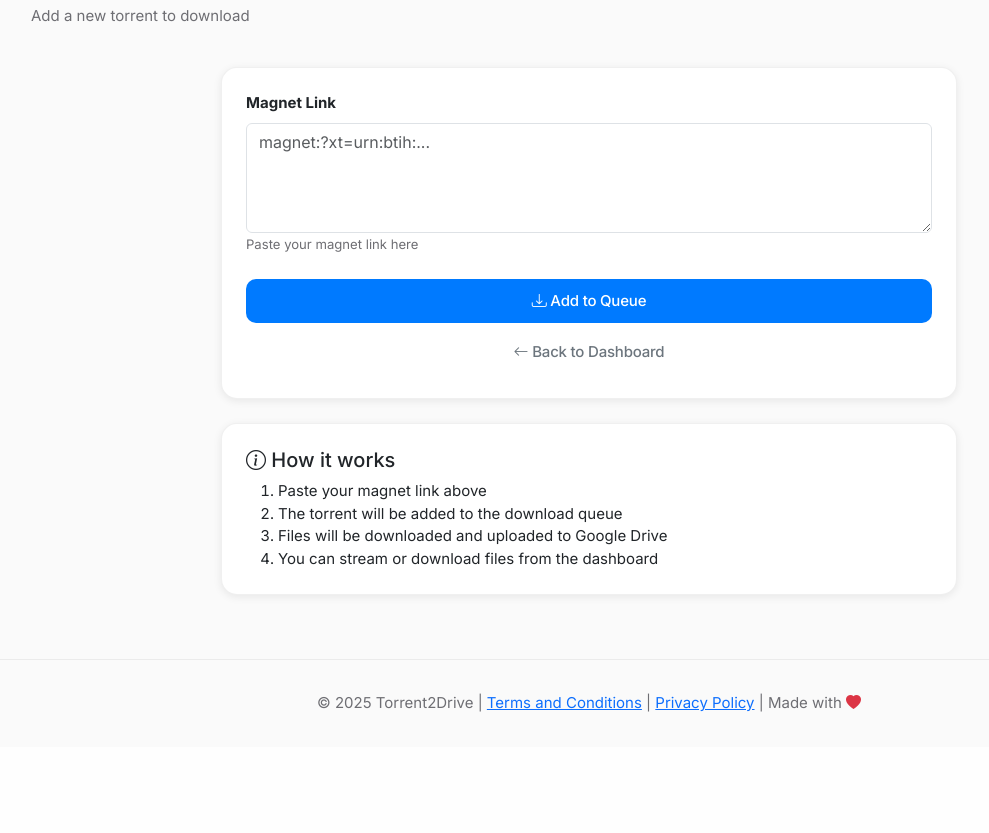
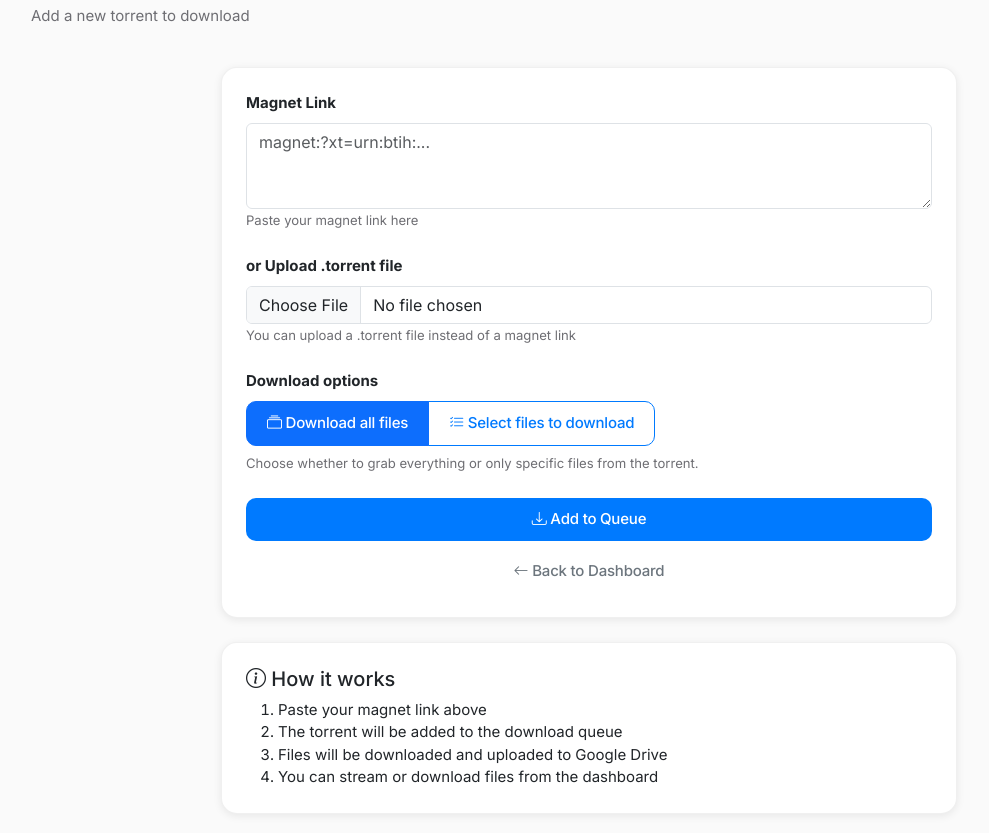
Before and after one commit to Monster-ZeroX/HerokuHosted, a Flask app: page /add-torrent in a window 1280 px wide. Shown: the part 177-1010 px from the top of the page, without its empty margins (51-1040 px from the left). Before the commit the page ends 889 px from the top, so only its background shows below. Run offline with Flask 3, Linux system fonts and the light colour scheme; a user stored in the database is signed in; some libraries are stand-ins or nearby versions.

Commit message:
Support file selection and robust TMDB lookups

```diff
--- a/webapp/app.py
+++ b/webapp/app.py
@@ -4,10 +4,13 @@ Flask web application for Torrent to Google Drive.
 import os
 import re
 import requests
+import asyncio
+from uuid import uuid4
 from pathlib import Path
 from flask import Flask, render_template, request, redirect, url_for, flash, jsonify, session
 from flask_login import LoginManager, login_user, logout_user, login_required, current_user
 from werkzeug.security import generate_password_hash
+from werkzeug.utils import secure_filename
 from datetime import datetime
 
 from webapp.models import db, User, Torrent, TorrentFile, InviteCode, init_db
@@ -207,6 +210,8 @@ def serialize_torrent(torrent: Torrent, include_files: bool = False, include_tmd
         'eta_seconds': torrent.eta_seconds,
         'gdrive_link': torrent.gdrive_link,
         'index_link': torrent.index_link,
+        'selection_mode': torrent.selection_mode,
+        'selected_file_indices': torrent.selected_file_indices,
         'created_at': torrent.created_at.isoformat() if torrent.created_at else None,
         'completed_at': torrent.completed_at.isoformat() if torrent.completed_at else None,
         'total_size': torrent.total_size,
@@ -305,29 +310,117 @@ def dashboard():
 @app.route('/add-torrent', methods=['GET', 'POST'])
 @login_required
 def add_torrent():
-    """Add new torrent."""
+    """Add new torrent with optional file selection."""
+
+    magnet_link = (request.values.get('magnet_link') or '').strip()
+    selection_mode = request.values.get('selection_mode', 'all')
+    uploaded_file_path = request.values.get('uploaded_file_path', '')
+    torrent_files = []
+    torrent_name = None
+    total_size = None
+
     if request.method == 'POST':
-        magnet_link = request.form.get('magnet_link')
+        step = request.form.get('step', 'input')
+        selection_mode = request.form.get('selection_mode', selection_mode)
+        magnet_link = (request.form.get('magnet_link') or magnet_link).strip()
+        uploaded_file_path = request.form.get('uploaded_file_path', uploaded_file_path)
 
-        if not magnet_link or not magnet_link.startswith('magnet:'):
-            flash('Invalid magnet link', 'danger')
-            return render_template('add_torrent.html')
+        torrent_file = request.files.get('torrent_file')
+        source_path = None
+
+        # Persist uploaded torrent files for later processing
+        if torrent_file and torrent_file.filename:
+            upload_dir = Path(settings.DOWNLOAD_DIR) / 'uploads'
+            upload_dir.mkdir(parents=True, exist_ok=True)
+            filename = secure_filename(torrent_file.filename) or f'{uuid4().hex}.torrent'
+            saved_path = upload_dir / f"{uuid4().hex}_{filename}"
+            torrent_file.save(saved_path)
+            source_path = str(saved_path)
+            uploaded_file_path = source_path
+        elif uploaded_file_path:
+            source_path = uploaded_file_path
+        else:
+            source_path = magnet_link
+
+        if not source_path:
+            flash('Please provide a magnet link or .torrent file', 'danger')
+            return render_template(
+                'add_torrent.html',
+                selection_mode=selection_mode,
+                magnet_link=magnet_link,
+                uploaded_file_path=uploaded_file_path
+            )
+
+        if not source_path.startswith('magnet:') and not Path(source_path).exists():
+            flash('Invalid torrent input. Provide a magnet link or upload a .torrent file.', 'danger')
+            return render_template(
+                'add_torrent.html',
+                selection_mode=selection_mode,
+                magnet_link=magnet_link,
+                uploaded_file_path=uploaded_file_path
+            )
+
+        # Step 1: Allow users to preview and select files
+        if selection_mode == 'select' and step == 'input':
+            try:
+                torrent_client = TorrentClient()
+                torrent_info = asyncio.run(torrent_client.get_torrent_info(source_path))
+                torrent_files = torrent_info.files
+                torrent_name = torrent_info.name
+                total_size = torrent_info.total_size
+
+                return render_template(
+                    'add_torrent.html',
+                    selection_mode=selection_mode,
+                    magnet_link=magnet_link if source_path.startswith('magnet:') else '',
+                    uploaded_file_path=source_path if not source_path.startswith('magnet:') else '',
+                    torrent_files=torrent_files,
+                    torrent_name=torrent_name,
+                    total_size=total_size,
+                    step='confirm'
+                )
+            except Exception as e:
+                flash(f'Error fetching torrent info: {str(e)}', 'danger')
+                return render_template(
+                    'add_torrent.html',
+                    selection_mode=selection_mode,
+                    magnet_link=magnet_link,
+                    uploaded_file_path=uploaded_file_path
+                )
+
+        selected_indices = None
+        if selection_mode == 'select':
+            selected_indices = [int(i) for i in request.form.getlist('selected_files') if i.isdigit()]
+            if not selected_indices:
+                flash('Select at least one file to download', 'danger')
+                try:
+                    torrent_client = TorrentClient()
+                    torrent_info = asyncio.run(torrent_client.get_torrent_info(source_path))
+                    torrent_files = torrent_info.files
+                    torrent_name = torrent_info.name
+                    total_size = torrent_info.total_size
+                except Exception:
+                    torrent_files = []
+                return render_template(
+                    'add_torrent.html',
+                    selection_mode=selection_mode,
+                    magnet_link=magnet_link if source_path.startswith('magnet:') else '',
+                    uploaded_file_path=uploaded_file_path if not source_path.startswith('magnet:') else '',
+                    torrent_files=torrent_files,
+                    torrent_name=torrent_name,
+                    total_size=total_size,
+                    step='confirm'
+                )
 
         try:
-            # Get torrent info
-            torrent_client = TorrentClient()
-            torrent_info = None
-
-            # This would be async in production - simplified for now
-            # torrent_info = await torrent_client.get_torrent_info(magnet_link)
-
-            # Create torrent entry
             torrent = Torrent(
                 user_id=current_user.id,
                 name="Processing...",  # Will be updated when metadata is fetched
                 info_hash="pending",
-                magnet_link=magnet_link,
-                status='queued'
+                magnet_link=source_path,
+                status='queued',
+                selection_mode=selection_mode,
+                selected_file_indices=','.join(str(i) for i in selected_indices) if selected_indices else None
             )
             db.session.add(torrent)
             db.session.commit()
@@ -338,7 +431,15 @@ def add_torrent():
         except Exception as e:
             flash(f'Error adding torrent: {str(e)}', 'danger')
 
-    return render_template('add_torrent.html')
+    return render_template(
+        'add_torrent.html',
+        selection_mode=selection_mode,
+        magnet_link=magnet_link,
+        uploaded_file_path=uploaded_file_path,
+        torrent_files=torrent_files,
+        torrent_name=torrent_name,
+        total_size=total_size
+    )
 
 
 @app.route('/search-torrents', methods=['GET', 'POST'])
@@ -438,7 +539,11 @@ def guess_movie_title(torrent):
 
 def get_tmdb_movie_details(title: str):
     """Fetch movie metadata from TMDB."""
-    api_key = os.environ.get('TMDB_API_KEY')
+    api_key = (
+        os.environ.get('TMDB_API_KEY')
+        or os.environ.get('TMDB_TOKEN')
+        or os.environ.get('TMDB_API')
+    )
     if not api_key or not title:
         return None
 
@@ -480,14 +585,7 @@ def torrent_detail(torrent_id):
         flash('Access denied', 'danger')
         return redirect(url_for('dashboard'))
 
-    is_movie = False
-    if torrent.files:
-        is_movie = any(
-            file.file_path.lower().endswith(VIDEO_EXTENSIONS)
-            for file in torrent.files
-        )
-
-    tmdb_query = guess_movie_title(torrent) if is_movie else ''
+    tmdb_query = guess_movie_title(torrent)
     tmdb_info = get_tmdb_movie_details(tmdb_query) if tmdb_query else None
 
     return render_template('torrent_detail.html', torrent=torrent, tmdb_info=tmdb_info)
--- a/webapp/templates/add_torrent.html
+++ b/webapp/templates/add_torrent.html
@@ -12,17 +12,72 @@
     <div class="col-lg-8">
         <div class="card">
             <div class="card-body p-4">
-                <form method="POST">
+                <form method="POST" enctype="multipart/form-data">
+                    <input type="hidden" name="step" value="{{ 'confirm' if torrent_files else 'input' }}">
+                    <input type="hidden" name="uploaded_file_path" value="{{ uploaded_file_path or '' }}">
+
                     <div class="mb-4">
                         <label for="magnet_link" class="form-label fw-bold">Magnet Link</label>
-                        <textarea class="form-control" id="magnet_link" name="magnet_link" rows="4"
-                                  placeholder="magnet:?xt=urn:btih:..." required></textarea>
+                        <textarea class="form-control" id="magnet_link" name="magnet_link" rows="3"
+                                  placeholder="magnet:?xt=urn:btih:...">{{ magnet_link or '' }}</textarea>
                         <small class="text-muted">Paste your magnet link here</small>
                     </div>
 
-                    <div class="d-grid gap-2">
+                    <div class="mb-4">
+                        <label for="torrent_file" class="form-label fw-bold">or Upload .torrent file</label>
+                        <input type="file" class="form-control" id="torrent_file" name="torrent_file" accept=".torrent">
+                        <small class="text-muted">You can upload a .torrent file instead of a magnet link</small>
+                    </div>
+
+                    <div class="mb-4">
+                        <label class="form-label fw-bold d-block">Download options</label>
+                        <div class="btn-group" role="group" aria-label="Selection mode">
+                            <input type="radio" class="btn-check" name="selection_mode" id="select-all" value="all"
+                                   autocomplete="off" {% if selection_mode != 'select' %}checked{% endif %}>
+                            <label class="btn btn-outline-primary" for="select-all"><i class="bi bi-collection"></i> Download all files</label>
+
+                            <input type="radio" class="btn-check" name="selection_mode" id="select-files" value="select"
+                                   autocomplete="off" {% if selection_mode == 'select' %}checked{% endif %}>
+                            <label class="btn btn-outline-primary" for="select-files"><i class="bi bi-list-check"></i> Select files to download</label>
+                        </div>
+                        <small class="text-muted d-block mt-2">Choose whether to grab everything or only specific files from the torrent.</small>
+                    </div>
+
+                    {% if torrent_files %}
+                    <div class="alert alert-info mb-4">
+                        <div class="d-flex align-items-center">
+                            <i class="bi bi-check2-square me-2"></i>
+                            <div>
+                                <div class="fw-bold mb-1">Select the files you want</div>
+                                <div class="small">{{ torrent_name }} • {{ format_size(total_size) }}</div>
+                            </div>
+                        </div>
+                    </div>
+
+                    <div class="file-list" style="max-height: 320px; overflow-y: auto;">
+                        {% for file in torrent_files %}
+                        <div class="d-flex align-items-center justify-content-between py-2 border-bottom">
+                            <div class="form-check">
+                                <input class="form-check-input" type="checkbox" name="selected_files" value="{{ file.index }}" id="file-{{ loop.index }}" checked>
+                                <label class="form-check-label" for="file-{{ loop.index }}">
+                                    {{ file.path }}
+                                </label>
+                            </div>
+                            <div class="text-muted small">{{ format_size(file.size) }}</div>
+                        </div>
+                        {% endfor %}
+                    </div>
+                    {% endif %}
+
+                    <div class="d-grid gap-2 mt-4">
                         <button type="submit" class="btn btn-primary btn-lg">
-                            <i class="bi bi-download"></i> Add to Queue
+                            {% if torrent_files %}
+                                <i class="bi bi-download"></i> Confirm &amp; Queue Torrent
+                            {% elif selection_mode == 'select' %}
+                                <i class="bi bi-arrow-right-circle"></i> Continue to file selection
+                            {% else %}
+                                <i class="bi bi-download"></i> Add to Queue
+                            {% endif %}
                         </button>
                         <a href="{{ url_for('dashboard') }}" class="btn btn-outline-secondary">
                             <i class="bi bi-arrow-left"></i> Back to Dashboard
```
Also changed, not shown: migrate_db.py (+18 -0 lines), webapp/models.py (+14 -0 lines), webapp/templates/search_torrents.html (+3 -6 lines), webapp/torrent_processor.py (+22 -8 lines).
